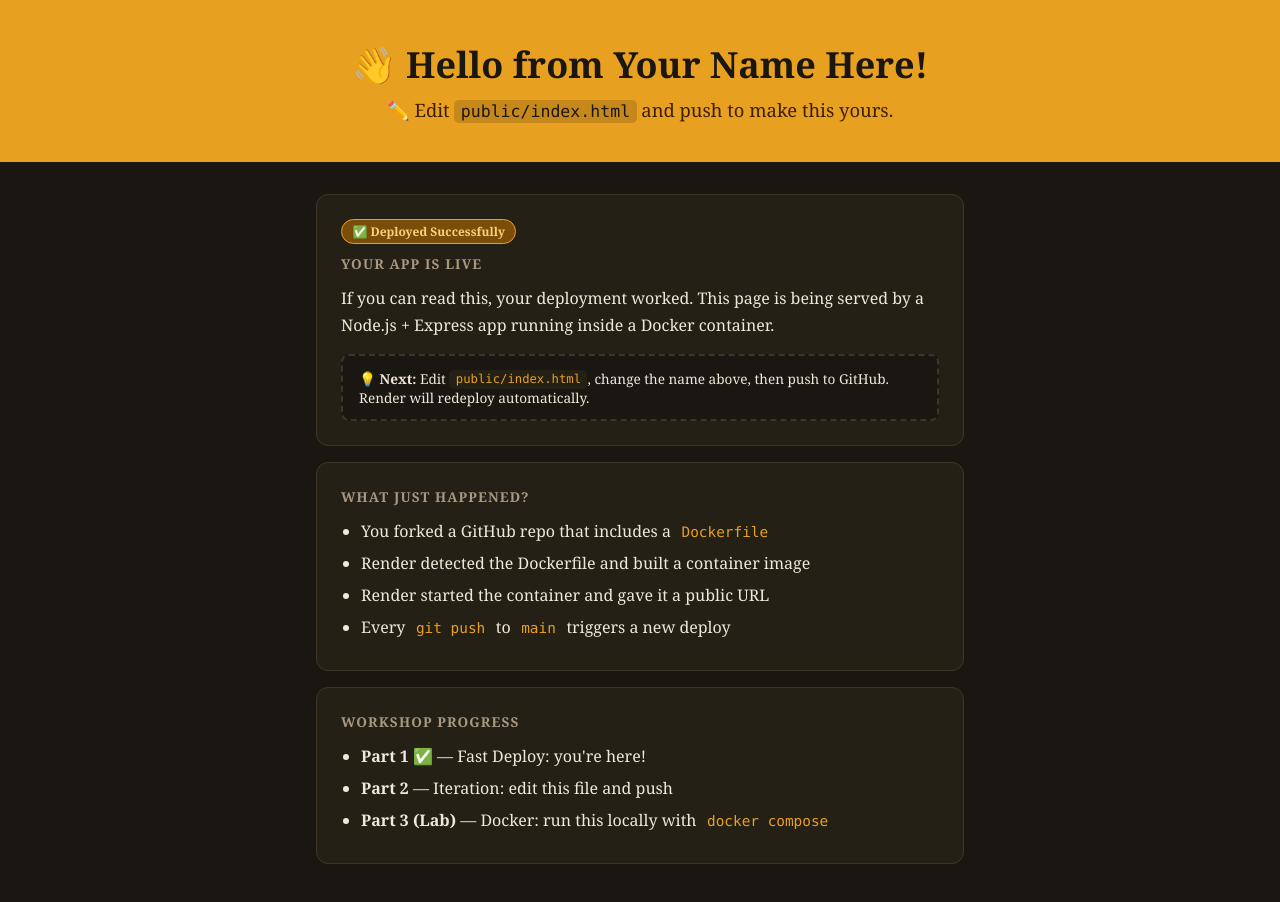
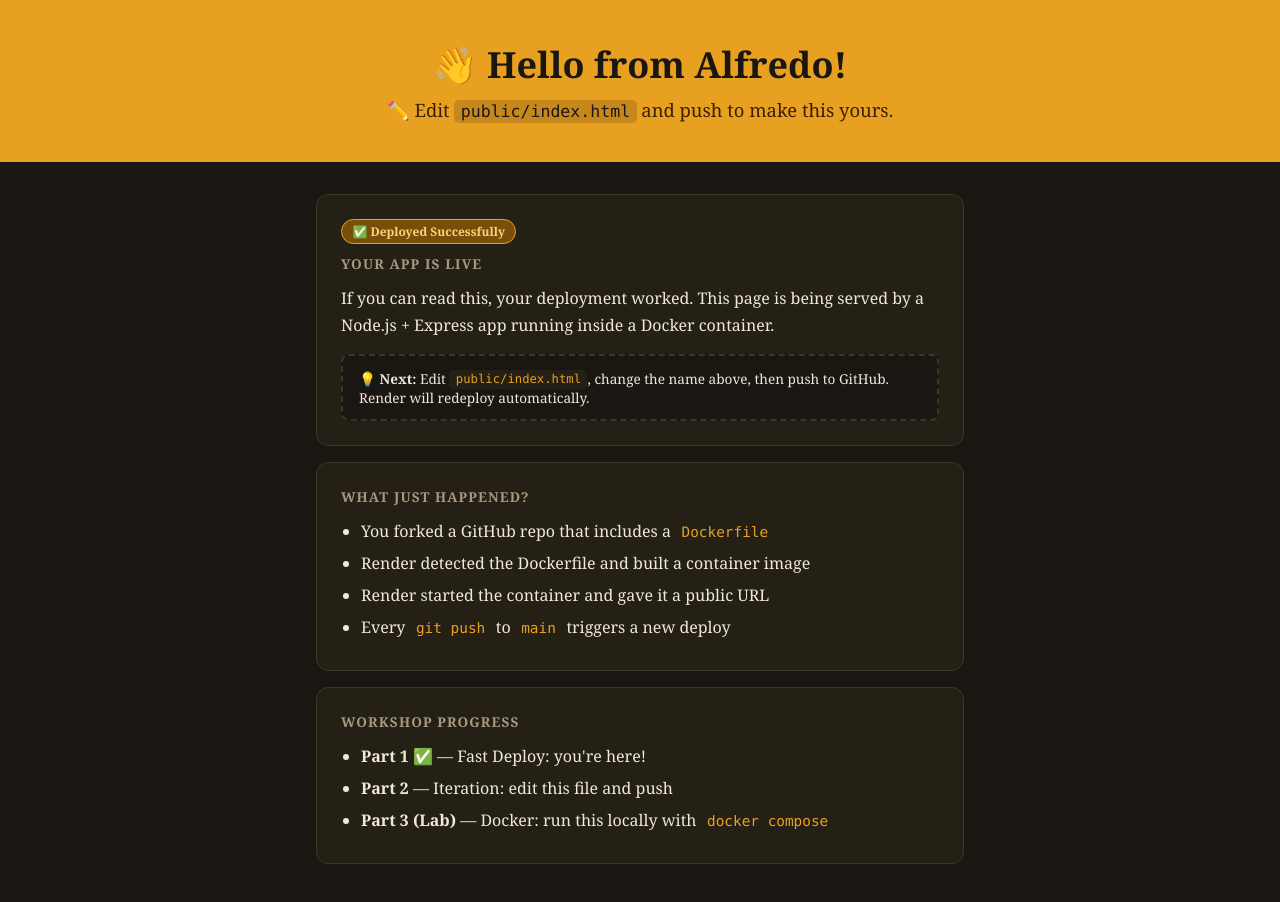
Before and after one commit to Alfredoleon25/owlhacks2026, a website: page public/index.html in a window 1280 px wide. Drawn offline with Linux system fonts and the light colour scheme.

Commit message:
first one

```diff
--- a/public/index.html
+++ b/public/index.html
@@ -142,7 +142,7 @@
       ================================================================ -->
 
     <div class="student-banner">
-        <h1>👋 Hello from <strong>Your Name Here</strong>!</h1>
+        <h1>👋 Hello from <strong>Alfredo</strong>!</h1>
         <p class="tagline">✏️ Edit <code style="background:rgba(0,0,0,0.15);color:#1a1612;">public/index.html</code> and push to make this yours.</p>
     </div>
 
```
